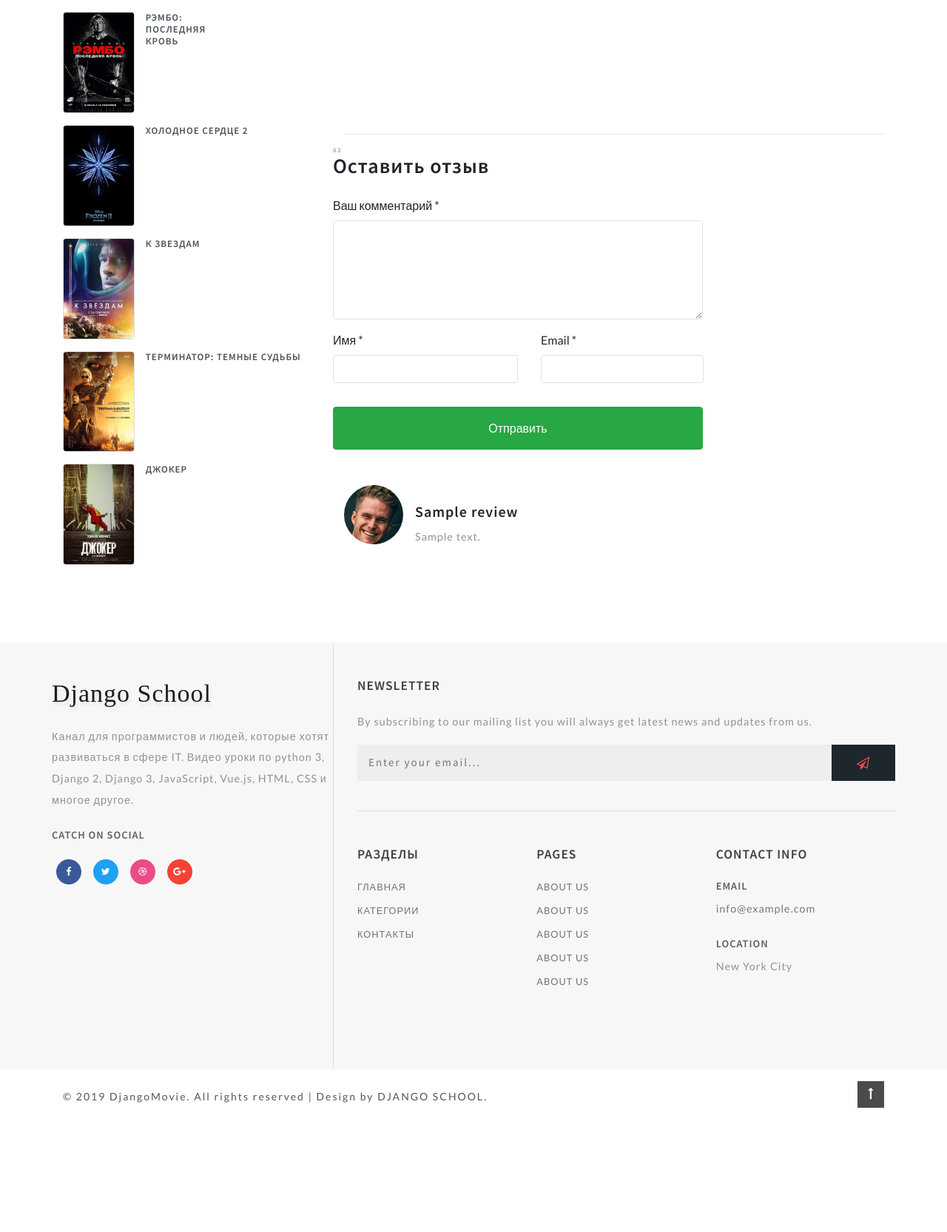
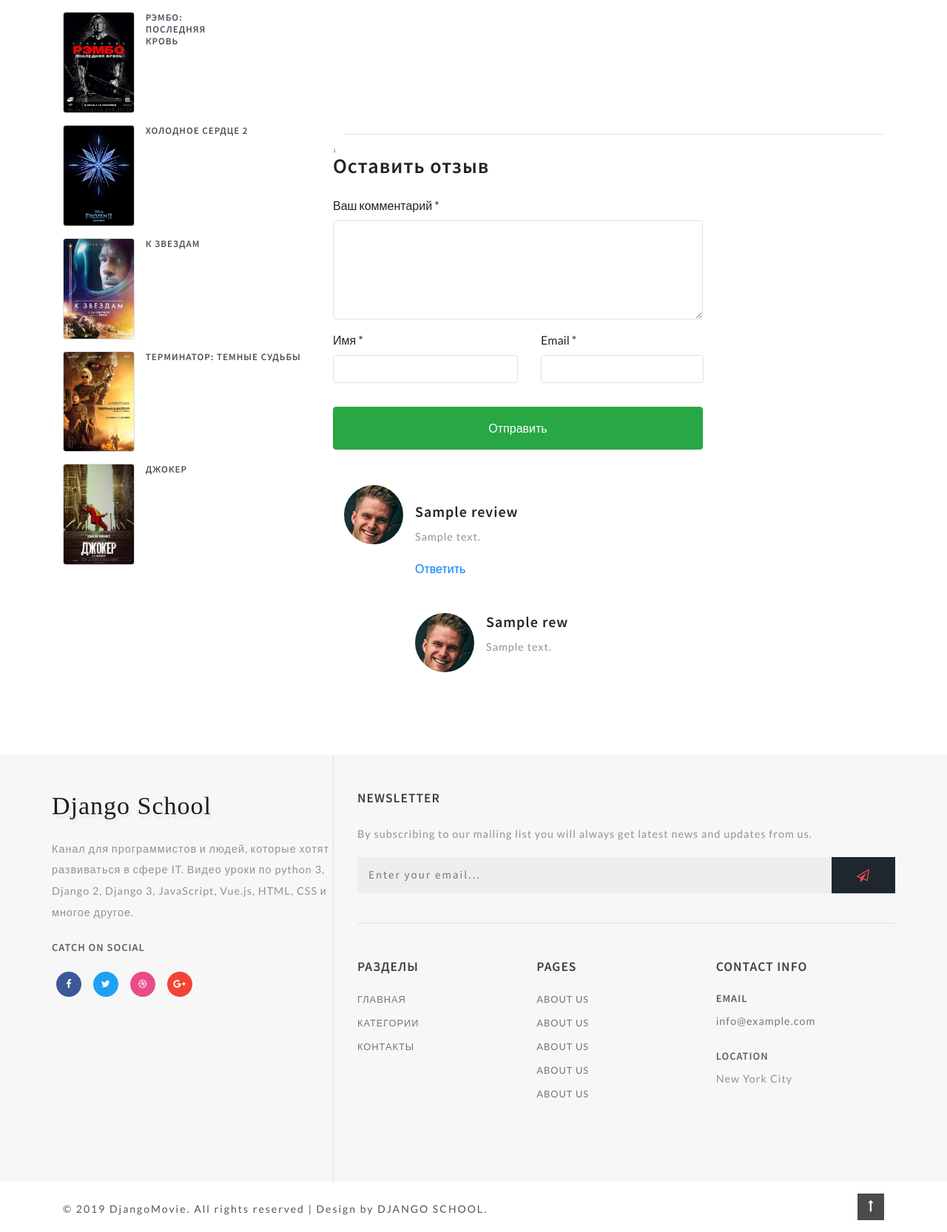
Before and after one commit to forza111/django_movie, a Django app: template django_movie/templates/movies/movie_detail.html in a window 1280 px wide. Shown: the part 1562-3228 px from the top of the page at 74% size. Before the commit the page ends 3060 px from the top, so only its background shows below. Run offline with Django 3.2, Linux system fonts and the light colour scheme; the template is opened without the code that fills it: most values are stand-ins (such as "Sample title", 1, 10 or a date in 2020); grey boxes marked "Sample" are stand-in pictures; parts of the project's set-up code (start-up, migrations or seed data) failed here and were passed over; some libraries are stand-ins or nearby versions; grey boxes are pictures that could not be loaded.

Commit message:
Изменение модели movie (yjdsq

```diff
--- a/django_movie/movies/models.py
+++ b/django_movie/movies/models.py
@@ -77,6 +77,9 @@ class Movie(models.Model):
         return reverse("movie_detail", kwargs={"slug": self.url})
     '''movie_detail - имя url'''
 
+    def get_review(self):
+        return self.review_set.filter(parent__isnull=True)
+
     class Meta:
         verbose_name = "Фильм"
         verbose_name_plural = "Фильмы"
@@ -125,7 +128,7 @@ class Review(models.Model):
     email = models.EmailField()
     name = models.CharField("Имя", max_length=100)
     text = models.TextField("Сообщение", max_length=5000)
-    parrent = models.ForeignKey(
+    parent = models.ForeignKey(
         'self', verbose_name="Родитель", on_delete=models.SET_NULL, blank=True, null=True
     )
     movie = models.ForeignKey(Movie, verbose_name="фильм", on_delete=models.CASCADE)
--- a/django_movie/movies/views.py
+++ b/django_movie/movies/views.py
@@ -26,6 +26,8 @@ class AddReview(View):
         movie = Movie.objects.get(id=pk)
         if form.is_valid():
             form = form.save(commit=False)
+            if request.POST.get("parent", None):
+                form.parent_id = int(request.POST.get("parent"))
             form.movie = movie
             form.save()
         return redirect(movie.get_absolute_url())
--- a/django_movie/templates/movies/movie_detail.html
+++ b/django_movie/templates/movies/movie_detail.html
@@ -1,4 +1,5 @@
 {% extends 'movies/base.html' %}
+{% load static %}
 {% block title %} {{ movie.title }} {% endblock title %}
 {% block container %}
     <div class="container py-md-3">
@@ -138,10 +139,10 @@
                 <div class="contact-single">
                     <h3 class="editContent" style="outline: none; cursor: inherit;">
                                     <span class="sub-tittle editContent"
-                                          style="outline: none; cursor: inherit;">02</span>Оставить
-                        отзыв</h3>
-                    <form action="{% url 'add_review' movie.id %}" method="post" class="mt-4">
+                                          style="outline: none; cursor: inherit;">{{ movie.review_set.count }}</span>Оставить отзыв</h3>
+                    <form action="{% url 'add_review' movie.id %}" method="post" class="mt-4" id="formReview">
                         {% csrf_token %}
+                        <input type="hidden" name="parent" id="contactparent" value="">
                         <div class="form-group editContent">
                             <label for="contactcomment" class="editContent">
                                 Ваш комментарий *
@@ -174,9 +175,9 @@
                 <!--  //contact form grid ends here -->
             </div>
         </div>
-        {% for review in movie.review_set.all %}
+        {% for review in movie.get_review %}
             <div class="media py-5">
-                <img src="bundles/images/te2.jpg" class="mr-3 img-fluid" alt="image">
+                <img src="{% static 'images/te2.jpg' %}" class="mr-3 img-fluid" alt="image">
                 <div class="media-body mt-4">
                     <h5 class="mt-0 editContent">
                         {{ review.name }}
@@ -184,25 +185,28 @@
                     <p class="mt-2 editContent">
                         {{ review.text }}
                     </p>
-                    {#                    <div class="media mt-5 editContent"#}
-                    {#                         style="outline: none; cursor: inherit;">#}
-                    {#                        <a class="pr-3" href="#">#}
-                    {#                            <img src="bundles/images/te1.jpg" class="img-fluid " alt="image">#}
-                    {#                        </a>#}
-                    {#                        <div class="media-body">#}
-                    {#                            <h5 class="mt-0 editContent"#}
-                    {#                                style="outline: none; cursor: inherit;">Leia Organa</h5>#}
-                    {#                            <p class="mt-2 editContent"#}
-                    {#                               style="outline: none; cursor: inherit;"> Cras sit amet#}
-                    {#                                nibh libero, in gravida nulla. Nulla vel metus#}
-                    {#                                scelerisque ante sollicitudin. Cras purus odio,#}
-                    {#                                vestibulum in vulputate at, tempus viverra turpis. Fusce#}
-                    {#                                condimentum nunc ac nisi vulputate fringilla..</p>#}
-                    {#                        </div>#}
-                    {#                    </div>#}
+                    <a href="#formReview" onclick="addReview( '{{ review.name }}', '{{ review.id }}' )">Ответить</a>
+                    {% for rew in review.review_set.all %}
+                    <div class="media mt-5 editContent"
+                         style="outline: none; cursor: inherit;">
+                        <a class="pr-3" href="#">
+                            <img src="{% static 'images/te2.jpg' %}" class="img-fluid " alt="image">
+                        </a>
+                        <div class="media-body">
+                            <h5 class="mt-0 editContent"}>{{ rew.name }}</h5>
+                            <p class="mt-2 editContent"> {{ rew.text }} </p>
+                        </div>
+                    </div>
+                    {% endfor %}
                 </div>
             </div>
         {% endfor %}
     </div>
     </div>
+    <script>
+        function addReview(name, id) {
+        document.getElementById("contactparent").value = id;
+        document.getElementById("contactcomment").innerText = `${name}, `
+        }
+    </script>
 {% endblock movie %}
```
Also changed, not shown: django_movie/movies/migrations/0003_auto_20210204_1230.py (added).
